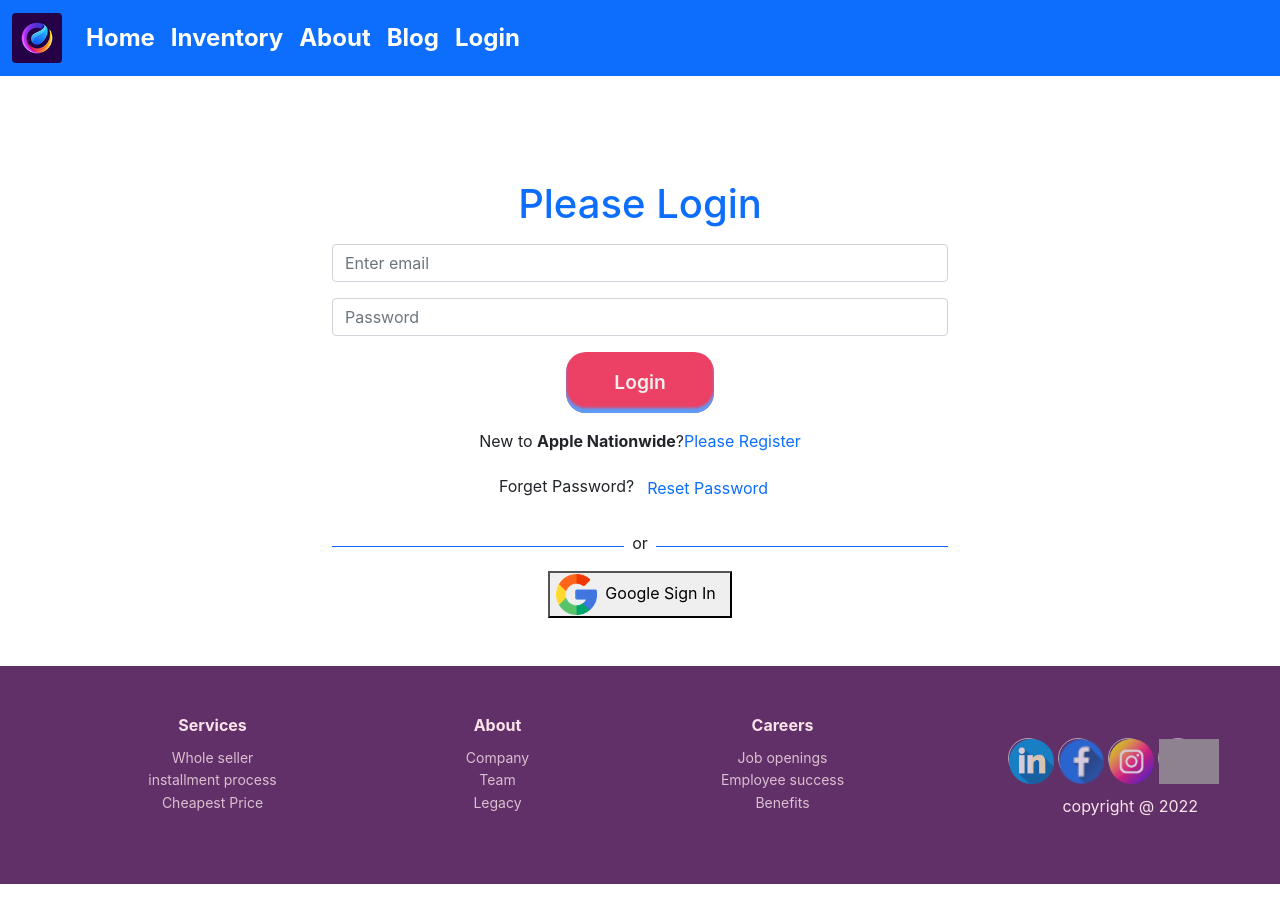
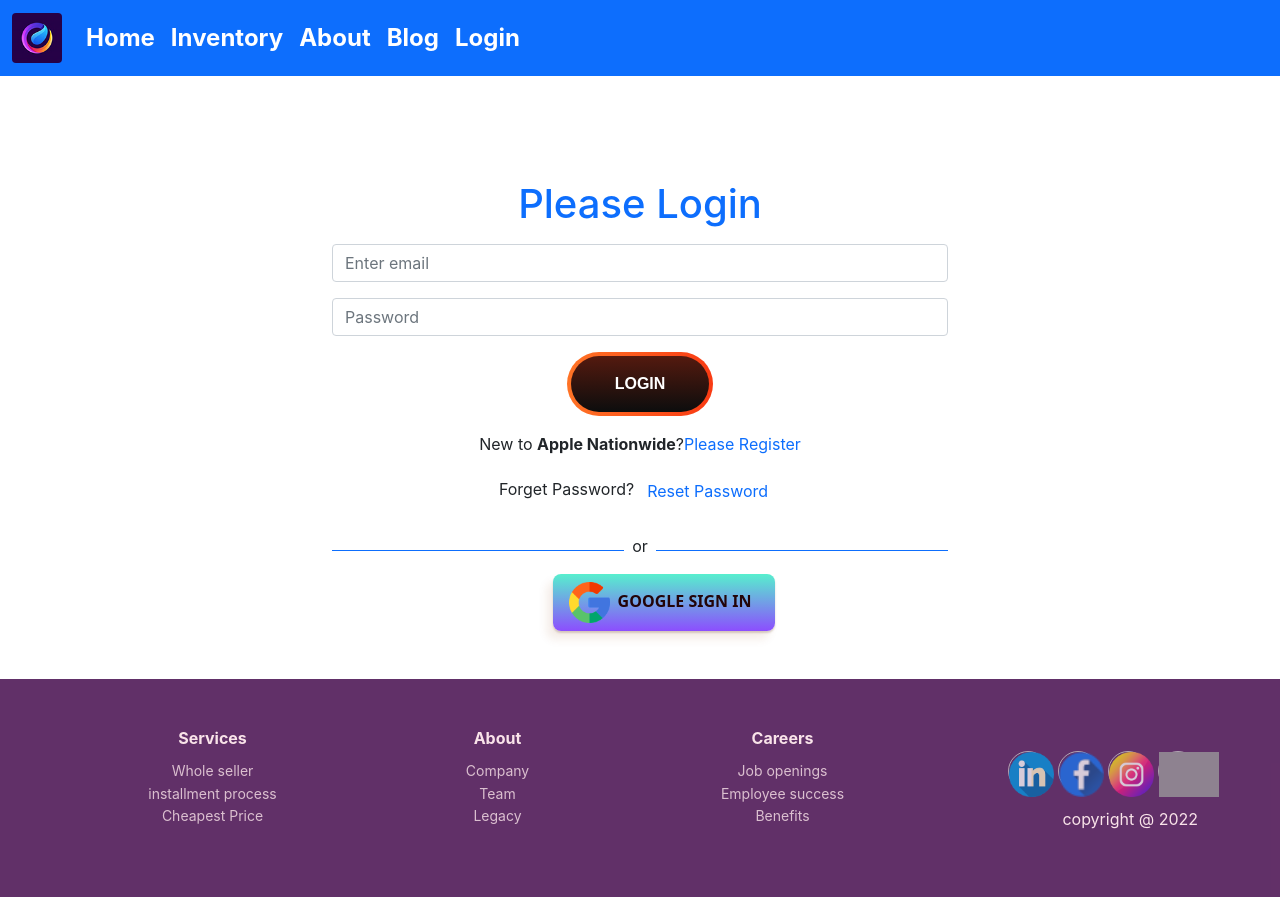
Before and after one commit to rabiulhossen/Apple-nationwide-Distributor, a React (Create React App) app: page /login in a window 1280 px wide. Built offline with nearby package versions, Linux system fonts and the light colour scheme; no server answers; grey boxes are pictures that could not be loaded.

Commit message:
private route implement

```diff
--- a/package.json
+++ b/package.json
@@ -15,6 +15,7 @@
     "react-firebase-hooks": "^5.0.3",
     "react-helmet": "^6.1.0",
     "react-helmet-async": "^1.3.0",
+    "react-hook-form": "^7.30.0",
     "react-router-dom": "^6.3.0",
     "react-scripts": "5.0.1",
     "web-vitals": "^2.1.4"
--- a/src/App.js
+++ b/src/App.js
@@ -10,6 +10,7 @@
 import Register from "./pages/Login/Register/Register";
 import RequireAuth from "./pages/Login/RequireAuth/RequireAuth";
 import Inventory from "./pages/Home/inventory/Inventory";
+import AddNewItem from "./pages/AddNewItem/AddNewItem";
 
 function App() {
   console.warn = () => {};
@@ -22,6 +23,8 @@
         <Route path="/about" element={<About></About>}></Route>
         <Route path="/login" element={<Login></Login>}></Route>
         <Route path="/register" element={<Register></Register>}></Route>
+
+        <Route path="/blog" element={<Blog></Blog>}></Route>
         <Route
           path="/inventory"
           element={
@@ -30,7 +33,22 @@
             </RequireAuth>
           }
         ></Route>
-        <Route path="/blog" element={<Blog></Blog>}></Route>
+        <Route
+          path="/additem"
+          element={
+            <RequireAuth>
+              <></>
+            </RequireAuth>
+          }
+        ></Route>
+        <Route
+          path="/addnewitem"
+          element={
+            <RequireAuth>
+              <AddNewItem></AddNewItem>
+            </RequireAuth>
+          }
+        ></Route>
         <Route path="*" element={<NotFound></NotFound>}></Route>
       </Routes>
       <Footer></Footer>
--- /dev/null
+++ b/src/pages/AddNewItem/AddNewItem.css
@@ -0,0 +1,54 @@
+.addDiv{
+    min-height: 50vh;
+    margin-top:20px;
+}
+
+
+.addButton{
+  align-items: center;
+  appearance: none;
+  background-image: radial-gradient(100% 100% at 100% 0, #5adaff 0, #63f2d1 100%);
+  border: 0;
+  border-radius: 6px;
+  font-weight: 600;
+  box-shadow: rgba(45, 35, 66, .4) 0 2px 4px,rgba(45, 35, 66, .3) 0 7px 13px -3px,rgba(58, 65, 111, .5) 0 -3px 0 inset;
+  box-sizing: border-box;
+  color: rgb(61, 5, 21);
+  cursor: pointer;
+  display: inline-flex;
+  font-family: "JetBrains Mono",monospace;
+  height: 48px;
+  justify-content: center;
+  line-height: 1;
+  list-style: none;
+  overflow: hidden;
+  padding-left: 16px;
+  padding-right: 16px;
+  position: relative;
+  text-align: left;
+  text-decoration: none;
+  transition: box-shadow .15s,transform .15s;
+  user-select: none;
+  -webkit-user-select: none;
+  touch-action: manipulation;
+  white-space: nowrap;
+  will-change: box-shadow,transform;
+  font-size: 18px;
+}
+
+.addButton:focus {
+  box-shadow: #3c4fe0 0 0 0 1.5px inset, rgba(45, 35, 66, .4) 0 2px 4px, rgba(45, 35, 66, .3) 0 7px 13px -3px, #3c4fe0 0 -3px 0 inset;
+}
+
+.addButton:hover {
+  box-shadow: rgba(45, 35, 66, .4) 0 4px 8px, rgba(45, 35, 66, .3) 0 7px 13px -3px, #3c4fe0 0 -3px 0 inset;
+  transform: translateY(-2px);
+  color: coral;
+
+
+}
+
+.addButton:active {
+  box-shadow: #3c4fe0 0 3px 7px inset;
+  transform: translateY(2px);
+}
--- /dev/null
+++ b/src/pages/AddNewItem/AddNewItem.js
@@ -0,0 +1,29 @@
+import React from 'react';
+import { useForm } from "react-hook-form";
+import './AddNewItem.css';
+
+const AddNewItem = () => {
+    const { register, handleSubmit } = useForm();
+    const onSubmit = data => console.log(data);
+
+    return (
+        <div className='addDiv'>
+            <h1 className='text-center text-dark fw-semi-bold'>ADD NEW ITEM</h1>
+             <form onSubmit={handleSubmit(onSubmit)}>
+      <input className='my-3 rounded'placeholder='Product Name' {...register("Name", {required: true})} /> <br/>
+      <input className='mb-3 rounded'placeholder='Product image Url' {...register("Name", {required: true})} /> <br/>
+      <input className='rounded' placeholder='Product Quantity' type="number" {...register("number", {  min:-4, max:100 })} />  <br/>
+      <select {...register("Type")}>  <br/>
+        <option value="Macbook">Macbook</option>
+        <option value="Iphone">Iphone</option>
+        <option value="Watch">Watch</option>
+        <option value="airpod">Airpod</option>
+        <option value="other">other</option>
+      </select>
+      <input className='my-3 ms-2 addButton' type="submit" placeholder='ADD ITEM' />
+    </form>
+        </div>
+    );
+};
+
+export default AddNewItem;
--- /dev/null
+++ b/src/pages/Login/Login/Google/Google.css
@@ -0,0 +1,39 @@
+
+
+/*button CSS */
+.button-google {
+  appearance: button;
+  background-color: transparent;
+  background-image: linear-gradient(to bottom, rgb(87, 239, 206), #8c4efe);
+  border: 0 solid #e5e7eb;
+  border-radius: .5rem;
+  box-sizing: border-box;
+  color: #230409;
+  column-gap: 1rem;
+  cursor: pointer;
+
+  align-items: center;
+  font-family: ui-sans-serif,system-ui,-apple-system,system-ui,"Segoe UI",Roboto,"Helvetica Neue",Arial,"Noto Sans",sans-serif,"Apple Color Emoji","Segoe UI Emoji","Segoe UI Symbol","Noto Color Emoji";
+  font-size: 100%;
+  font-weight: 800;
+  line-height: 14px;
+  outline: 2px solid transparent;
+  padding: 0.5rem 1rem;
+  text-align: center;
+  text-transform:uppercase;
+  transition: all .1s cubic-bezier(.4, 0, .2, 1);
+  user-select: none;
+  -webkit-user-select: none;
+  touch-action: manipulation;
+  box-shadow: -6px 8px 10px rgba(145, 71, 15, 0.1),0px 2px 2px rgba(81,41,10,0.2);
+}
+
+.button-google:active,.button-google:hover {
+  background-color: #f3f6f4;
+  box-shadow: -1px 2px 5px rgba(81,41,10,0.15),0px 1px 1px rgba(81,41,10,0.15);
+  transform: translateY(0.125rem);
+}
+
+.button-google:focus {
+  box-shadow: rgba(72, 35, 7, .46) 0 0 0 4px, -6px 8px 10px rgba(81,41,10,0.1), 0px 2px 2px rgba(81,41,10,0.2);
+}
--- a/src/pages/Login/Login/Google/Google.js
+++ b/src/pages/Login/Login/Google/Google.js
@@ -3,6 +3,7 @@
 import { useNavigate } from "react-router-dom";
 import auth from "../../../../firebase.init";
 import Spinner from "../../../common/Spinner/Spinner";
+import './Google.css';
 
 import Gooogle from '../../../../img/google.png';
 const Google = () => {
@@ -30,7 +31,7 @@
       </div>
       {errorElement}
       <div className="">
-        <button onClick={() => SignInWithGoogle()} className="button-google">
+        <button onClick={() => SignInWithGoogle()} className="button-google ms-5">
           <img style={{ width: "41px" }} src={Gooogle} alt="" />
           <span className="px-2">Google Sign In</span>
         </button>
--- a/src/pages/Login/Login/Loggin.css
+++ b/src/pages/Login/Login/Loggin.css
@@ -1,39 +1,115 @@
 .login-div{
-    min-height: 60vh;
+    min-height: 70vh;
   }
   .button-submit {
+
+
+
+  align-items: center;
   appearance: none;
-    background-color: #ec4065;
-    border-radius: 20px;
-    border-style: none;
-    box-shadow: #5b9dfa 0 -5px 3px inset;
+  background-clip: padding-box;
+  background-color: initial;
+  background-image: none;
+  border-style:initial;
   box-sizing: border-box;
-    color: #f3efef;
+  color: #fff;
   cursor: pointer;
   display: inline-block;
-    font-family: -apple-system,sans-serif;
-    font-size: 1.2rem;
-    font-weight: 600;
-
+  flex-direction: row;
+  flex-shrink: 0;
+  font-family: Eina01,sans-serif;
+  font-size: 16px;
+  font-weight: 800;
+  justify-content: center;
+  line-height: 14px;
+  margin: 0;
+  min-height: 64px;
   outline: none;
-    padding:30px,38px;
-
+  overflow: visible;
+  padding: 15px 32px;
+  pointer-events: auto;
+  position: relative;
   text-align: center;
   text-decoration: none;
-    transition: all .15s;
+  text-transform:uppercase;
   user-select: none;
   -webkit-user-select: none;
   touch-action: manipulation;
+  vertical-align: middle;
+  width:auto;
+  word-break: keep-all;
+  z-index: 0;
 }
 
-  .button-submit:hover {
-    background-color: #FFC229;
-    box-shadow: #FF6314 0 -6px 8px inset;
-    transform: scale(1.125);
-    color: #100e0f;
-    padding: 8px,40px;
+@media (min-width: 768px) {
+  .button-submit {
+    padding: 19px 32px;
+  }
 }
 
-  .button-submit:active {
-    transform: scale(1.025);
+.button-submit:before,
+.button-submit:after {
+  border-radius: 80px;
 }
+
+.button-submit:before {
+  background-image: linear-gradient(92.83deg, #ff7426 0, #f93a13 100%);
+  content: "";
+  display: block;
+  height: 100%;
+  left: 0;
+  overflow: hidden;
+  position: absolute;
+  top: 0;
+  width: 100%;
+  z-index: -2;
+}
+
+.button-submit:after {
+  background-color: initial;
+  background-image: linear-gradient(#541a0f 0, #0c0d0d 100%);
+  bottom: 4px;
+  content: "";
+  display: block;
+  left: 4px;
+  overflow: hidden;
+  position: absolute;
+  right: 4px;
+  top: 4px;
+  transition: all 100ms ease-out;
+  z-index: -1;
+}
+
+.button-submit:hover:not(:disabled):before {
+  background: linear-gradient(92.83deg, rgb(255, 116, 38) 0%, rgb(249, 58, 19) 100%);
+}
+
+.button-submit:hover:not(:disabled):after {
+  bottom: 0;
+  left: 0;
+  right: 0;
+  top: 0;
+  transition-timing-function: ease-in;
+  opacity: 0;
+}
+
+.button-submit:active:not(:disabled) {
+  color: #ccc;
+}
+
+.button-submit:active:not(:disabled):before {
+  background-image: linear-gradient(0deg, rgba(0, 0, 0, .2), rgba(0, 0, 0, .2)), linear-gradient(92.83deg, #ff7426 0, #f93a13 100%);
+}
+
+.button-submit:active:not(:disabled):after {
+  background-image: linear-gradient(#541a0f 0, #0c0d0d 100%);
+  bottom: 4px;
+  left: 4px;
+  right: 4px;
+  top: 4px;
+}
+
+.button-submit:disabled {
+  cursor: default;
+  opacity: .24;
+}
--- /dev/null
+++ b/src/pages/Login/Register/Register.css
@@ -0,0 +1,43 @@
+
+
+/* CSS */
+.register-btn {
+
+  background-image: linear-gradient(144deg,#ff4089, #5B42F3 50%,#00DDEB);
+  border: 0;
+  border-radius: 8px;
+  box-shadow: rgba(151, 65, 252, 0.2) 0 15px 30px -5px;
+  box-sizing: border-box;
+  color: #f0f1ea;
+
+  font-family: Phantomsans, sans-serif;
+  font-size: 20px;
+
+  line-height: 1.5em;
+  max-width: 100%;
+  min-width: 140px;
+  padding: 3px;
+  margin-top:10px;
+  margin-left:7px;
+  text-decoration: none;
+  text-transform: uppercase;
+  user-select: none;
+  -webkit-user-select: none;
+  touch-action: manipulation;
+  white-space: nowrap;
+  cursor: pointer;
+}
+
+.register-btn:active,
+.register-btn:hover {
+  outline: 0;
+  color: #22020e;
+}
+
+
+@media (min-width: 768px) {
+  .register-btn {
+    font-size: 24px;
+    min-width: 196px;
+  }
+}
--- a/src/pages/Login/RequireAuth/RequireAuth.js
+++ b/src/pages/Login/RequireAuth/RequireAuth.js
@@ -27,7 +27,7 @@
                     alert('Sent email');
                 }}
             >
-                Send Verification Email Again
+                Send Verification Email Again.
             </button>
             </div>
     }
--- a/src/pages/common/Header/Header.js
+++ b/src/pages/common/Header/Header.js
@@ -55,20 +55,25 @@
                 <li className="nav-item">
                   <Link
                     to="/login"
-                    className="bg-dark px-2 mx-1 pt-1 rounded text-decoration-none"
+                    className="bg-dark px-2 mx-3 my-3 rounded text-decoration-none"
                     onClick={handleSignOut}
                   >
                     SignOut
                   </Link>{" "}
                 </li>
                 <li className="nav-item">
-                  <Link className="nav-link active" to="/blog">
-                    My item
+                  <Link className="nav-link active" to="/addnewitem">
+                    My Items
+                  </Link>{" "}
+                </li>
+                <li className="nav-item">
+                  <Link className="nav-link active" to="/addnewitem">
+                    Add item
                   </Link>{" "}
                 </li>
                 <li className="nav-item">
                   <Link className="nav-link active" to="/blog">
-                    Manage
+                    Manage Item
                   </Link>{" "}
                 </li>
               </>
```
Also changed, not shown: src/pages/Login/Register/Register.js (+8 -6 lines), 2 other files (tests, documents, lock files or other folders). Lines whose indentation alone changed are shown as unchanged.
